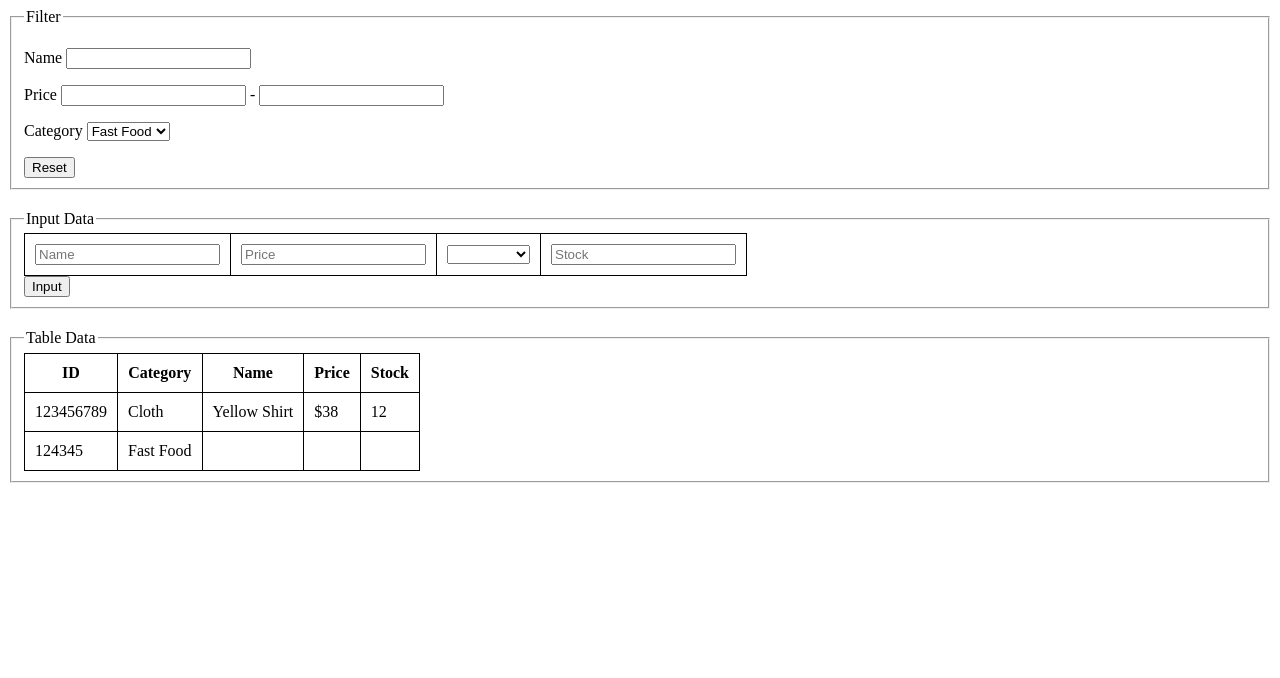
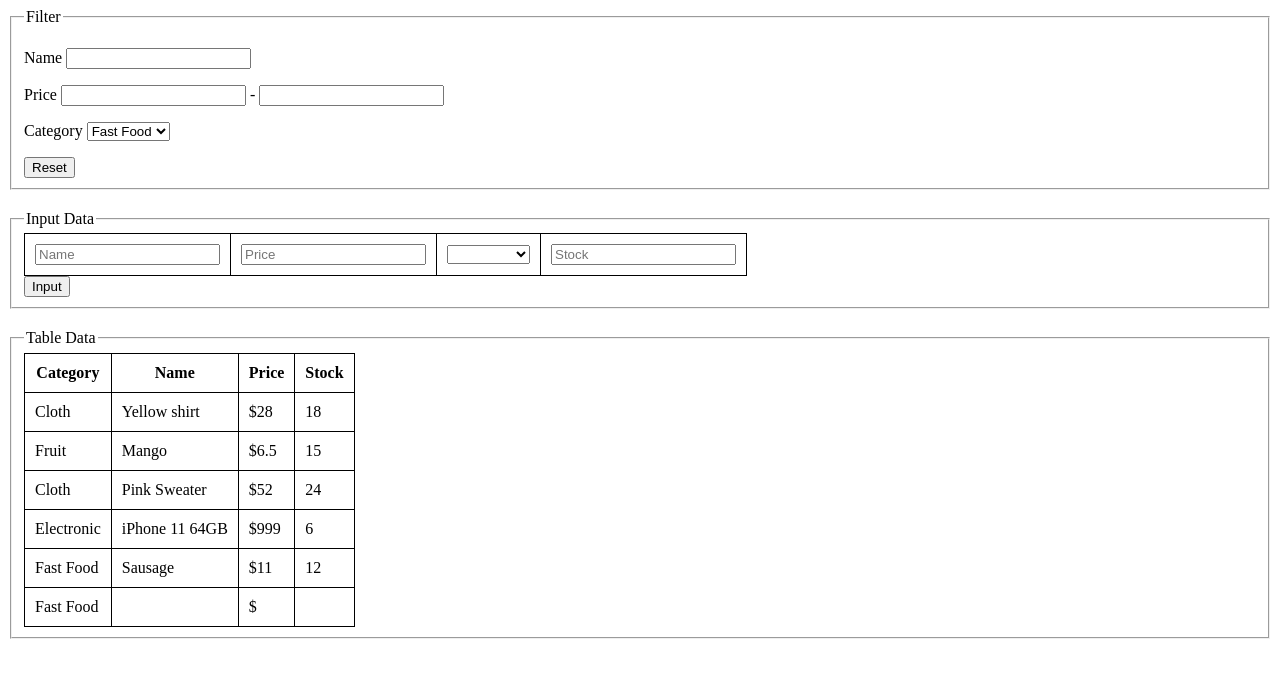
Before and after one commit to nithipramesti/Market-V2.0---Purwadhika, a plain HTML site: page index.html in a window 1280 px wide. Both pictures are taken after a click on the button "Input". Drawn offline with Linux system fonts and the light colour scheme.

Commit message:
update function for input data

```diff
--- a/index.html
+++ b/index.html
@@ -5,7 +5,7 @@
     <meta http-equiv="X-UA-Compatible" content="IE=edge" />
     <meta name="viewport" content="width=device-width, initial-scale=1.0" />
     <title>Market</title>
-    <script src="./index.js"></script>
+    <script src="./index.js" defer></script>
     <style>
       table,
       th,
@@ -31,7 +31,7 @@
       <form>
         <p>
           <label for="filter--name">Name</label>
-          <input type="text" id="filter--name" />
+          <input type="text" id="filter--name" oninput="fnFilterData()" />
         </p>
         <p>
           <label for="filter--price_range-start">Price</label>
@@ -48,7 +48,12 @@
             <option value="Fruit">Fruit</option>
           </select>
         </p>
-        <input type="button" value="Reset" id="filter--button" />
+        <input
+          type="button"
+          value="Reset"
+          id="filter--button"
+          onclick="filterData()"
+        />
       </form>
     </fieldset>
 
@@ -93,7 +98,7 @@
         type="button"
         value="Input"
         id="input--button"
-        onclick="inputData()"
+        onclick="fnInputData()"
       />
     </fieldset>
 
@@ -101,20 +106,15 @@
     <fieldset>
       <legend>Table Data</legend>
       <table id="table-data">
+        <thead>
           <tr>
-          <th>ID</th>
             <th>Category</th>
             <th>Name</th>
             <th>Price</th>
             <th>Stock</th>
           </tr>
-        <tr>
-          <td>123456789</td>
-          <td>Cloth</td>
-          <td>Yellow Shirt</td>
-          <td>$38</td>
-          <td>12</td>
-        </tr>
+        </thead>
+        <tbody id="table_data--body"></tbody>
       </table>
     </fieldset>
   </body>
--- a/index.js
+++ b/index.js
@@ -1,22 +1,55 @@
-const inputData = () => {
-  const inputName = document.querySelector("#input--name").value;
-  const inputPrice = document.querySelector("#input--price").value;
-  const inputCategory = document.querySelector("#input--category").value;
-  const inputStock = document.querySelector("#input--stock").value;
+//PRODUCT LIST
+let products = [
+  { name: "Yellow shirt", price: 28, category: "Cloth", stock: 18 },
+  { name: "Mango", price: 6.5, category: "Fruit", stock: 15 },
+  { name: "Pink Sweater", price: 52, category: "Cloth", stock: 24 },
+  { name: "iPhone 11 64GB", price: 999, category: "Electronic", stock: 6 },
+  { name: "Sausage", price: 11, category: "Fast Food", stock: 12 },
+];
 
+//RENDERING LIST
+let fnRender = () => {
+  const productList = products.map((product) => {
+    let { name, price, category, stock } = product;
+    return `
+    <tr>
+      <td> ${category} </td>
+      <td> ${name} </td>
+      <td> $${price} </td>
+      <td> ${stock} </td>
+    </tr>
+    `;
+  });
+
+  document.querySelector("#table_data--body").innerHTML = productList.join("");
+};
+
+// INPUT DATA FUNCTION to TABLE DATA
+const fnInputData = () => {
+  // Defining variables
+  const name = document.querySelector("#input--name").value;
+  const price = document.querySelector("#input--price").value;
+  const category = document.querySelector("#input--category").value;
+  const stock = document.querySelector("#input--stock").value;
   const inputInputField = document.querySelectorAll(".input--input_field");
-
   const tableData = document.querySelector("#table-data");
 
-  tableData.innerHTML += `<tr>
-  <td>124345</td>
-  <td>${inputCategory}</td>
-  <td>${inputName}</td>
-  <td>${inputPrice}</td>
-  <td>${inputStock}</td>
-  </tr>`;
+  //Inserting to Products array
+  products.push({ name, price, category, stock });
 
+  //Update Table Data
+  fnRender();
+
+  // Clear input field after submitting
   inputInputField.forEach((input) => {
     input.value = "";
   });
 };
+
+fnRender();
+
+//FILTER DATA
+const fnFilterData = () => {
+  const filterName = document.querySelector("#filter--name");
+  console.log(filterName.value);
+};
```
Lines whose indentation alone changed are shown as unchanged.
